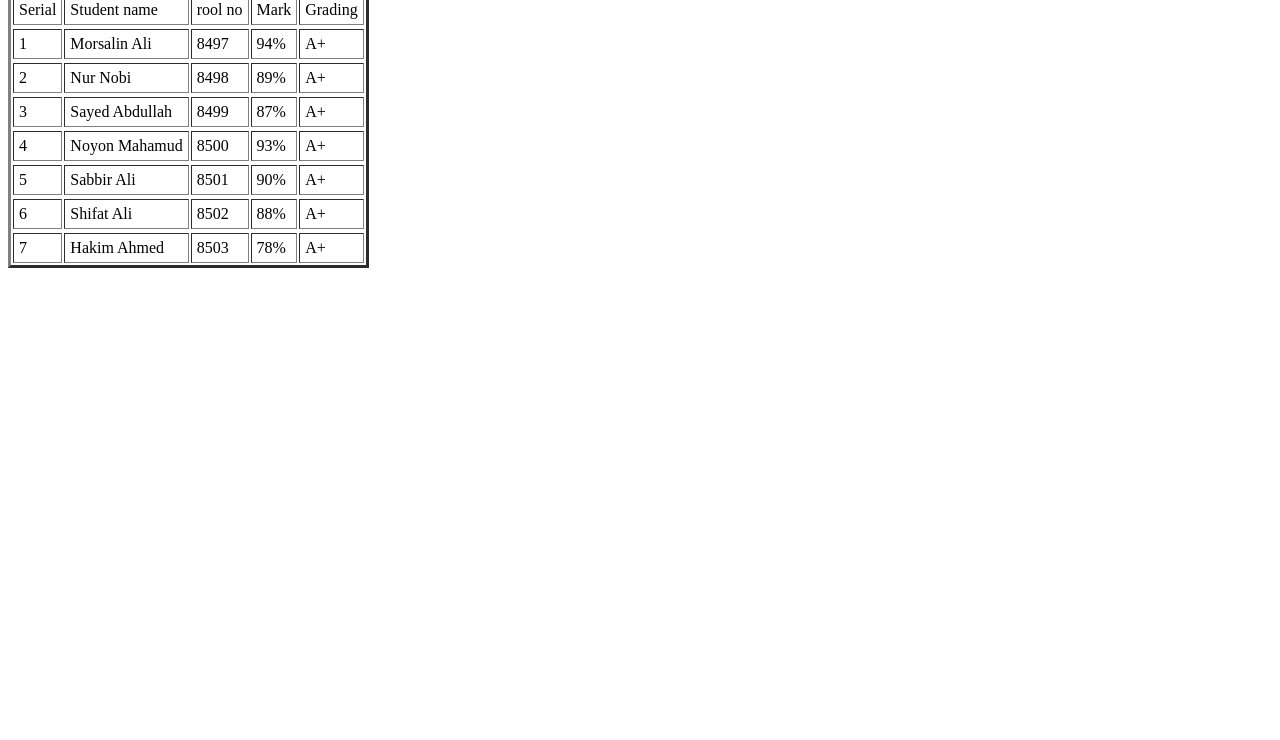
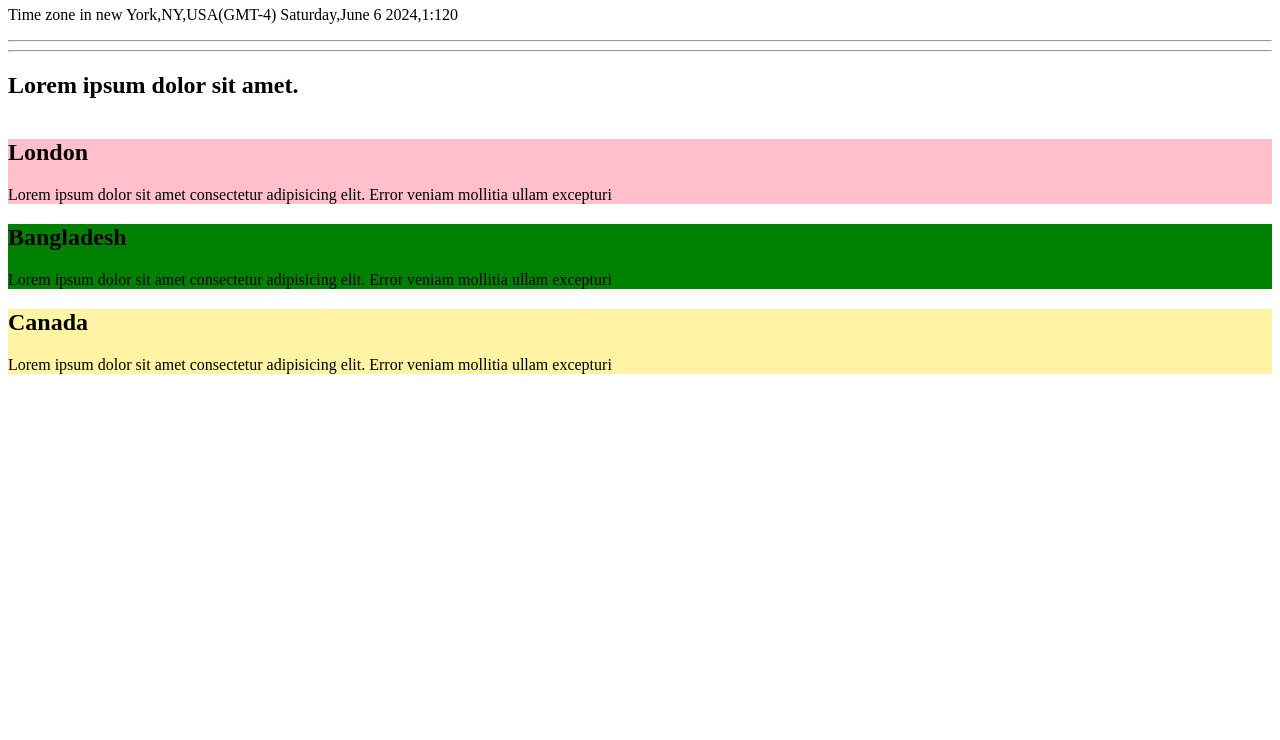
Before and after one commit to Morsalinali/Home-work, a plain HTML site: page index.html in a window 1280 px wide. Shown: the part 60-800 px from the top of the page. Drawn offline with Linux system fonts and the light colour scheme.

Commit message:
index. html

```diff
--- a/index.html
+++ b/index.html
@@ -1,67 +1,38 @@
-<!DOCTYPE html>
-<html>
+<!DOTCTYPE html>
+<html lang="en"
   <head>
-  <p><b>Student list</b></p>
-  <title>
-    HTML TABLE
-  </title>
+  <meta charset="UTF-8">
+  <meta name="viewport" content="width=device-width initial-scale-1.0">
+  <title>Morsalin</title>
   </head>
-<body>
-  <table border="3" cellpadding="5"
-
-  </table>
-    <Tr>
-      <td>Serial</td>
-      <td>Student name</td>
-      <td>rool no</td>
-      <td>Mark</td>
-      <td>Grading</td>
-      <tr>
-      <tr>
-        <td>1</td>
-        <td>Morsalin Ali </td>
-        <td>8497</td>
-        <td>94%</td>
-        <td>A+</td>
-        <tr>
-        </tr>
-      <td>2</td>
-      <td>Nur Nobi</td>
-      <td>8498</td>
-      <td>89%</td>
-      <td>A+</td>
-      <tr>
-      </tr>
-      <td>3</td>
-      <td>Sayed Abdullah</td>
-      <td>8499</td>
-      <td>87%</td>
-      <td>A+</td>
-      <tr>
-      </tr>
-      <td>4</td>
-      <td>Noyon Mahamud</td>
-      <td>8500</td>
-      <td>93%</td>
-      <td>A+</td>
-      <tr>
-      </tr>
-      <td>5</td>
-      <td>Sabbir Ali</td>
-      <td>8501</td>
-      <td>90%</td>
-      <td>A+</td>
-      <tr>
-      </tr>
-       <td>6</td>
-       <td>Shifat Ali</td>
-       <td>8502</td>
-       <td>88%</td>
-       <td>A+</td>
-       <tr>
-       </tr>
-       <td>7</td>
-       <td>Hakim Ahmed</td>
-       <td>8503</td>
-       <td>78%</td>
-       <td>A+</td>
+  <style>
+    div.Morsalin{
+      width: 100%;
+overflow: auto;
+}
+div.Morsalin div
+width: 33%;
+float:left;
+}
+  </style>
+  <h1>Eastern Daylight Time</h1>
+  <p>Time zone in new York,NY,USA(GMT-4)
+  Saturday,June 6 2024,1:120</p>
+  <hr>
+  <hr>
+  <h2>Lorem ipsum dolor sit amet.</h2>
+  <div class="Morsalin">
+  <div style="background-color:pink">
+  <h2>London</h2>
+  <p>Lorem ipsum dolor sit amet consectetur adipisicing elit. Error veniam mollitia ullam excepturi  </p>
+  </div>
+    <div style="background-color:Green;">
+      <h2>Bangladesh</h2>
+<p>Lorem ipsum dolor sit amet consectetur adipisicing elit. Error veniam mollitia ullam excepturi</p>
+</div>
+<div style="background-color:FFF4A3;">
+  <h2>Canada</h2>
+  <p>Lorem ipsum dolor sit amet consectetur adipisicing elit. Error veniam mollitia ullam excepturi</p>
+</div>
+</div>
+  <body>
```
